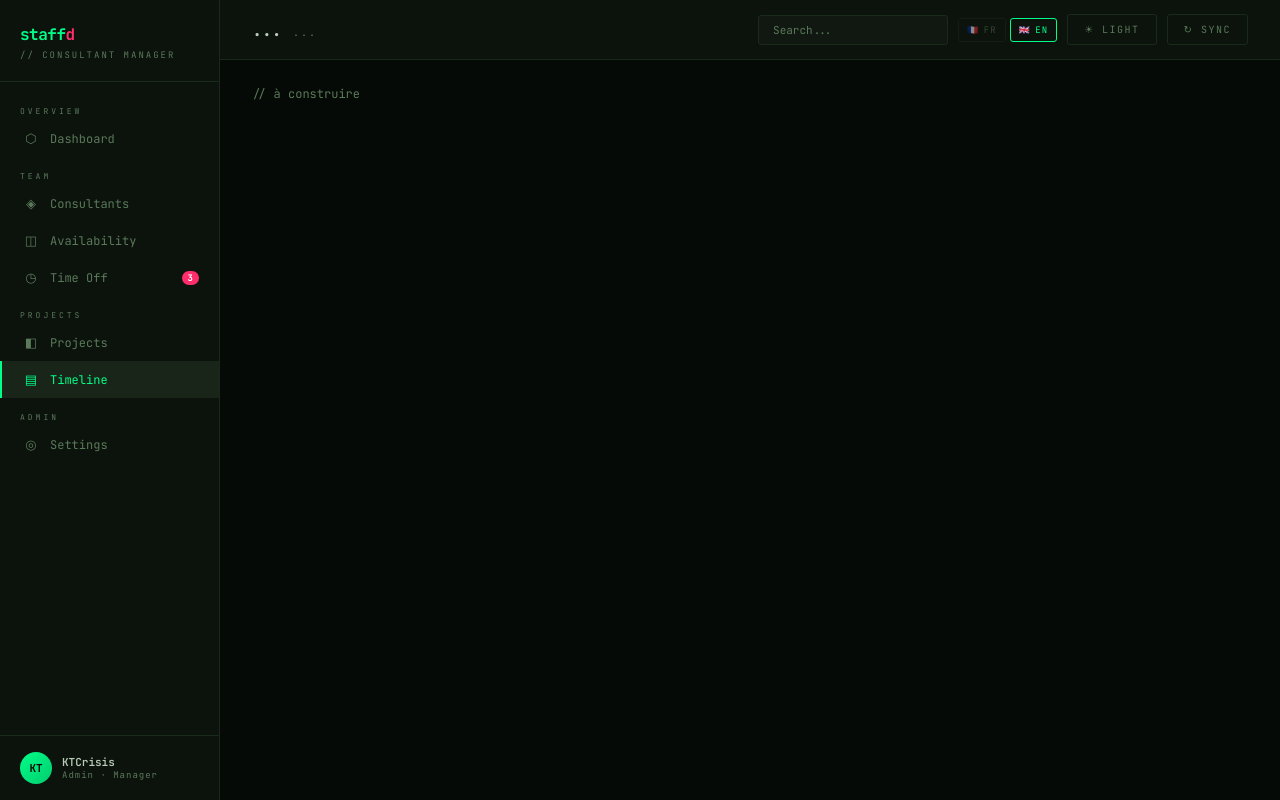
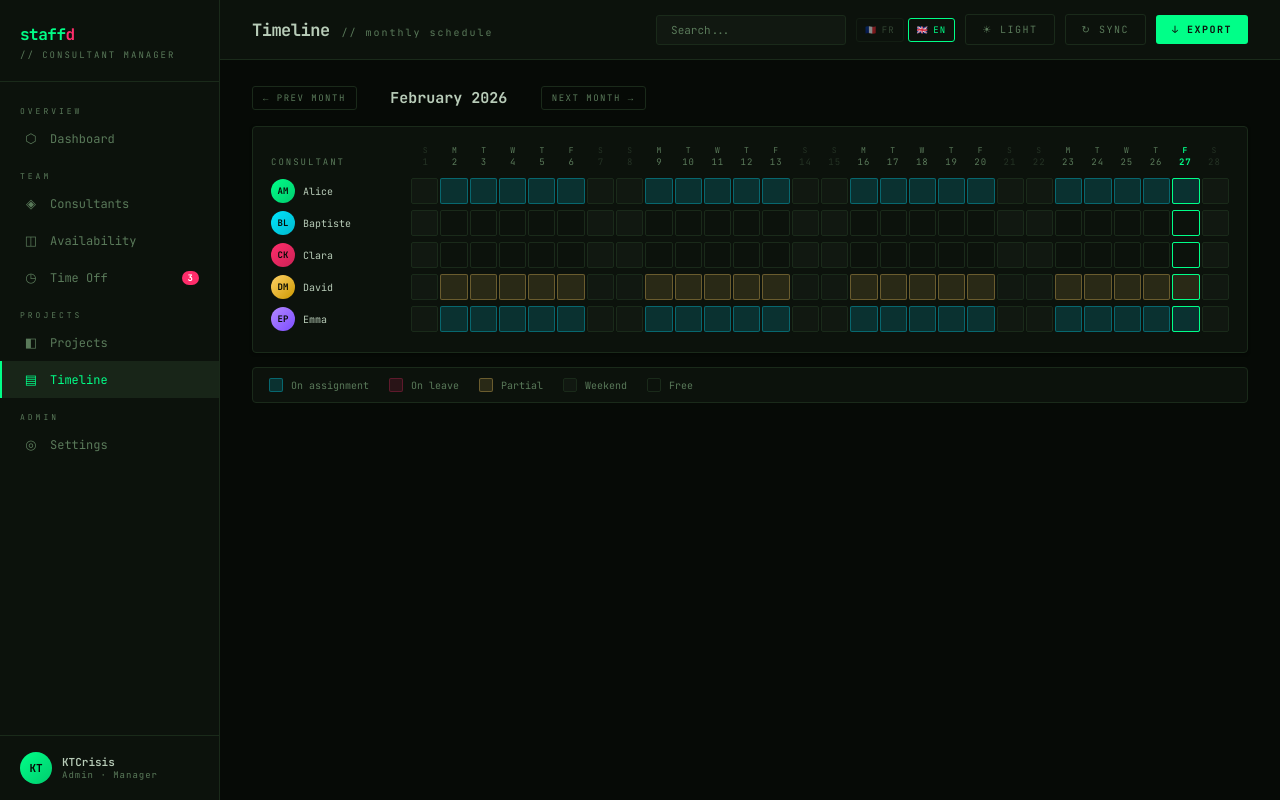
Before and after one commit to KTCrisis/staffd, a Next.js app: page /en/timeline in a window 1280 px wide. Built offline with nearby package versions, Linux system fonts and the light colour scheme.

Commit message:
feat: page timeline

```diff
--- a/app/[locale]/timeline/page.tsx
+++ b/app/[locale]/timeline/page.tsx
@@ -1,13 +1,217 @@
 'use client'
-import { useTranslations } from 'next-intl'
-import { Topbar } from '@/components/layout/Topbar'
 
-export default function Page() {
+import { useState }           from 'react'
+import { useTranslations }    from 'next-intl'
+import { Topbar }             from '@/components/layout/Topbar'
+import { Panel }              from '@/components/ui'
+import { Avatar }             from '@/components/ui/Avatar'
+import { CONSULTANTS, PROJECTS, LEAVE_REQUESTS } from '@/lib/mock'
+
+// ── Types ──
+type CellType = 'free' | 'project' | 'leave' | 'partial' | 'weekend'
+
+interface DayCell {
+  type:       CellType
+  label?:     string   // nom du projet ou congé (pour tooltip)
+  isToday:    boolean
+}
+
+// ── Générer les données du mois ──
+function buildMonthData(year: number, month: number) {
+  const today    = new Date()
+  today.setHours(0, 0, 0, 0)
+  const daysInMonth = new Date(year, month + 1, 0).getDate()
+
+  return CONSULTANTS.map(consultant => {
+    const cells: DayCell[] = []
+
+    for (let day = 1; day <= daysInMonth; day++) {
+      const date      = new Date(year, month, day)
+      const isWeekend = date.getDay() === 0 || date.getDay() === 6
+      const isToday   = date.getTime() === today.getTime()
+
+      if (isWeekend) {
+        cells.push({ type: 'weekend', isToday })
+        continue
+      }
+
+      // Congé ?
+      const leave = LEAVE_REQUESTS.find(lr => {
+        if (lr.consultantId !== consultant.id) return false
+        const s = new Date(lr.startDate)
+        const e = new Date(lr.endDate)
+        s.setHours(0,0,0,0); e.setHours(0,0,0,0)
+        return date >= s && date <= e
+      })
+
+      if (leave) {
+        cells.push({ type: 'leave', label: leave.type, isToday })
+        continue
+      }
+
+      // Projet ?
+      const project = PROJECTS.find(p => p.consultantIds.includes(consultant.id) && p.status !== 'done')
+
+      if (consultant.status === 'partial') {
+        cells.push({ type: 'partial', label: project?.name, isToday })
+      } else if (consultant.status === 'assigned' && project) {
+        cells.push({ type: 'project', label: project.name, isToday })
+      } else {
+        cells.push({ type: 'free', isToday })
+      }
+    }
+
+    return { consultant, cells, daysInMonth }
+  })
+}
+
+// ── Couleur de cellule ──
+const CELL_STYLE: Record<CellType, React.CSSProperties> = {
+  free:    { background: 'transparent', borderColor: 'var(--border)' },
+  project: { background: 'var(--tl-project)', borderColor: 'var(--tl-project-b)' },
+  leave:   { background: 'var(--tl-leave)',   borderColor: 'var(--tl-leave-b)' },
+  partial: { background: 'rgba(255,209,102,0.12)', borderColor: 'rgba(255,209,102,0.3)' },
+  weekend: { background: 'var(--tl-weekend)', borderColor: 'var(--border)', cursor: 'default' },
+}
+
+// ── Page ──
+export default function TimelinePage() {
+  const t = useTranslations('timeline')
+
+  const now = new Date()
+  const [year,  setYear]  = useState(now.getFullYear())
+  const [month, setMonth] = useState(now.getMonth())
+
+  const prevMonth = () => {
+    if (month === 0) { setMonth(11); setYear(y => y - 1) }
+    else setMonth(m => m - 1)
+  }
+  const nextMonth = () => {
+    if (month === 11) { setMonth(0); setYear(y => y + 1) }
+    else setMonth(m => m + 1)
+  }
+  const goToday = () => { setYear(now.getFullYear()); setMonth(now.getMonth()) }
+
+  const isCurrentMonth = year === now.getFullYear() && month === now.getMonth()
+  const data            = buildMonthData(year, month)
+  const daysInMonth     = new Date(year, month + 1, 0).getDate()
+  const months          = t.raw('months') as string[]
+  const dayLabels       = t.raw('days') as string[]
+
+  // Jours du mois pour l'en-tête
+  const headerDays = Array.from({ length: daysInMonth }, (_, i) => {
+    const d = new Date(year, month, i + 1)
+    return {
+      num:       i + 1,
+      dayOfWeek: d.getDay(),
+      isToday:   d.getFullYear() === now.getFullYear() && d.getMonth() === now.getMonth() && d.getDate() === now.getDate(),
+      isWeekend: d.getDay() === 0 || d.getDay() === 6,
+    }
+  })
+
   return (
     <>
-      <Topbar title="..." breadcrumb="..." />
+      <Topbar title={t('title')} breadcrumb={t('breadcrumb')} ctaLabel={t('cta')} onCta={() => {}} />
+
       <div className="app-content">
-        <p style={{ color: 'var(--text2)', fontSize: 12 }}>// à construire</p>
+
+        {/* Navigation mois */}
+        <div style={{ display: 'flex', alignItems: 'center', gap: 12, marginBottom: 16 }}>
+          <button className="btn btn-ghost btn-sm" onClick={prevMonth}>{t('prevMonth')}</button>
+
+          <span style={{ fontSize: 15, fontWeight: 700, color: 'var(--text)', minWidth: 160, textAlign: 'center' }}>
+            {months[month]} {year}
+          </span>
+
+          <button className="btn btn-ghost btn-sm" onClick={nextMonth}>{t('nextMonth')}</button>
+
+          {!isCurrentMonth && (
+            <button className="btn btn-primary btn-sm" onClick={goToday}>{t('today')}</button>
+          )}
+        </div>
+
+        {/* Grille Gantt */}
+        <Panel noPadding>
+          <div className="timeline-wrap" style={{ padding: '14px 18px' }}>
+
+            {/* En-tête : jours du mois */}
+            <div style={{ display: 'flex', marginBottom: 6 }}>
+              {/* Colonne nom */}
+              <div className="tl-name-col" style={{ fontSize: 9, color: 'var(--text2)', letterSpacing: 2, textTransform: 'uppercase', display: 'flex', alignItems: 'flex-end', paddingBottom: 4 }}>
+                {t('consultant')}
+              </div>
+
+              {/* Labels jours */}
+              <div className="tl-days">
+                {headerDays.map(d => (
+                  <div
+                    key={d.num}
+                    className={`tl-day-label${d.isToday ? ' today-col' : ''}`}
+                    style={{
+                      opacity: d.isWeekend ? 0.3 : 1,
+                      fontWeight: d.isToday ? 700 : 400,
+                    }}
+                  >
+                    <div>{dayLabels[(d.dayOfWeek + 6) % 7]}</div>
+                    <div style={{ fontSize: 9, marginTop: 1 }}>{d.num}</div>
+                  </div>
+                ))}
+              </div>
+            </div>
+
+            {/* Lignes consultants */}
+            {data.map(({ consultant, cells }) => (
+              <div key={consultant.id} style={{ display: 'flex', alignItems: 'center', marginBottom: 6 }}>
+                {/* Avatar + nom */}
+                <div className="tl-name-col" style={{ display: 'flex', alignItems: 'center', gap: 8, paddingRight: 12 }}>
+                  <Avatar initials={consultant.initials} color={consultant.avatarColor} size="sm" />
+                  <span style={{ fontSize: 10, color: 'var(--text)', whiteSpace: 'nowrap', overflow: 'hidden', textOverflow: 'ellipsis', maxWidth: 90 }}>
+                    {consultant.name.split(' ')[0]}
+                  </span>
+                </div>
+
+                {/* Cellules */}
+                <div className="tl-bar-row">
+                  {cells.map((cell, i) => (
+                    <div
+                      key={i}
+                      className="tl-cell"
+                      style={{
+                        ...CELL_STYLE[cell.type],
+                        outline: cell.isToday ? '1px solid var(--green)' : undefined,
+                        outlineOffset: -1,
+                      }}
+                      title={cell.label}
+                    />
+                  ))}
+                </div>
+              </div>
+            ))}
+
+          </div>
+        </Panel>
+
+        {/* Légende */}
+        <div className="dispo-legend" style={{ marginTop: 14 }}>
+          {[
+            { style: CELL_STYLE.project, label: t('legend.project') },
+            { style: CELL_STYLE.leave,   label: t('legend.leave') },
+            { style: CELL_STYLE.partial, label: t('legend.partial') },
+            { style: CELL_STYLE.weekend, label: t('legend.weekend') },
+            { style: CELL_STYLE.free,    label: t('legend.free') },
+          ].map(item => (
+            <div key={item.label} className="legend-item">
+              <div style={{
+                width: 14, height: 14, borderRadius: 2,
+                border: `1px solid ${item.style.borderColor as string}`,
+                background: item.style.background as string,
+                flexShrink: 0,
+              }} />
+              <span>{item.label}</span>
+            </div>
+          ))}
+        </div>
+
       </div>
     </>
   )
--- a/messages/en.json
+++ b/messages/en.json
@@ -188,7 +188,41 @@
   "timeline": {
     "title": "Timeline",
     "breadcrumb": "// monthly schedule",
-    "cta": "↓ Export"
+    "cta": "↓ Export",
+    "prevMonth": "← Prev month",
+    "nextMonth": "Next month →",
+    "today": "Today",
+    "legend": {
+      "project": "On assignment",
+      "leave": "On leave",
+      "partial": "Partial",
+      "weekend": "Weekend",
+      "free": "Free"
+    },
+    "consultant": "Consultant",
+    "months": [
+      "January",
+      "February",
+      "March",
+      "April",
+      "May",
+      "June",
+      "July",
+      "August",
+      "September",
+      "October",
+      "November",
+      "December"
+    ],
+    "days": [
+      "M",
+      "T",
+      "W",
+      "T",
+      "F",
+      "S",
+      "S"
+    ]
   },
   "common": {
     "day": "day",
--- a/messages/fr.json
+++ b/messages/fr.json
@@ -188,7 +188,41 @@
   "timeline": {
     "title": "Timeline",
     "breadcrumb": "// planning mensuel",
-    "cta": "↓ Exporter"
+    "cta": "↓ Exporter",
+    "prevMonth": "← Mois préc.",
+    "nextMonth": "Mois suiv. →",
+    "today": "Auj.",
+    "legend": {
+      "project": "En mission",
+      "leave": "Congé",
+      "partial": "Partiel",
+      "weekend": "Weekend",
+      "free": "Libre"
+    },
+    "consultant": "Consultant",
+    "months": [
+      "Janvier",
+      "Février",
+      "Mars",
+      "Avril",
+      "Mai",
+      "Juin",
+      "Juillet",
+      "Août",
+      "Septembre",
+      "Octobre",
+      "Novembre",
+      "Décembre"
+    ],
+    "days": [
+      "L",
+      "M",
+      "M",
+      "J",
+      "V",
+      "S",
+      "D"
+    ]
   },
   "common": {
     "day": "jour",
```
